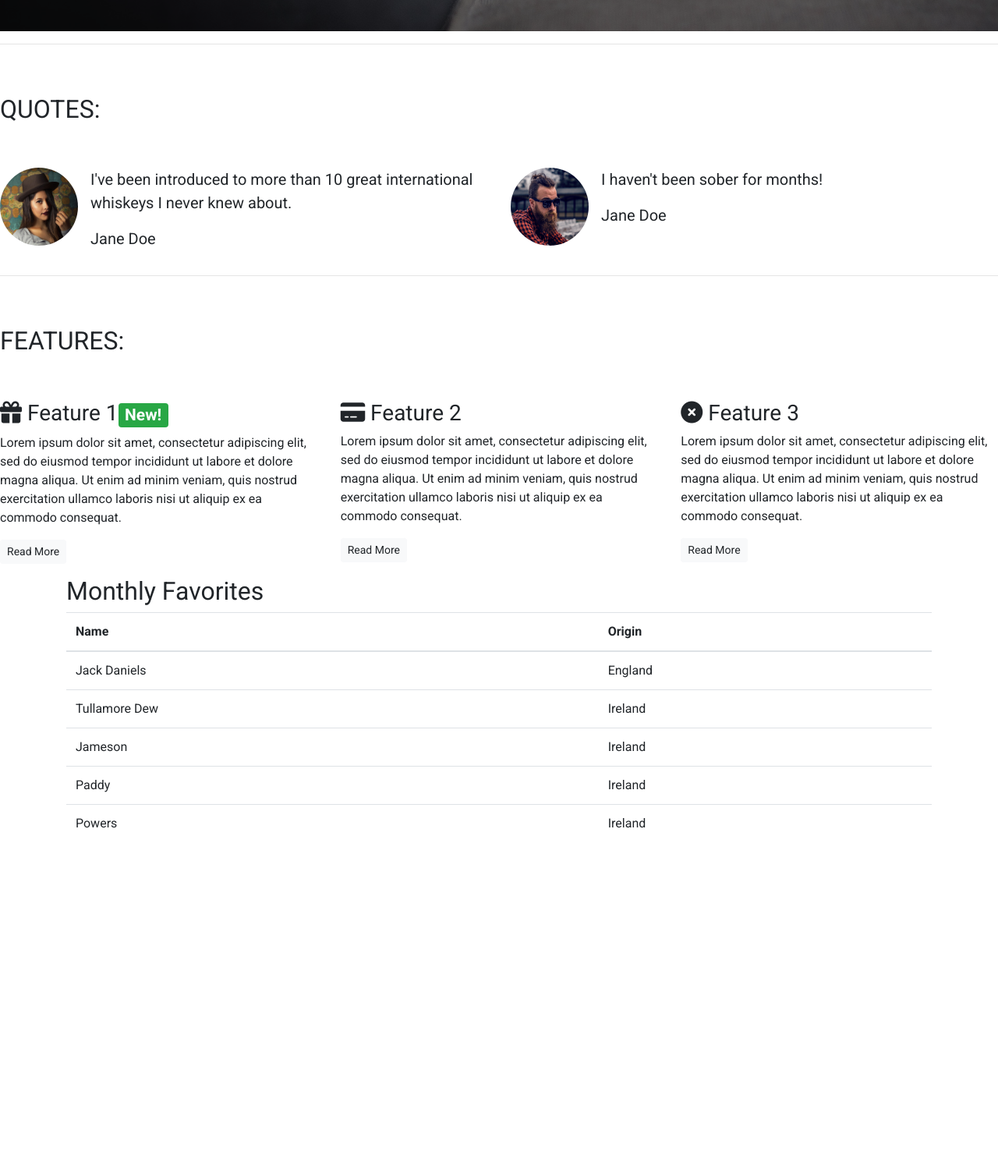
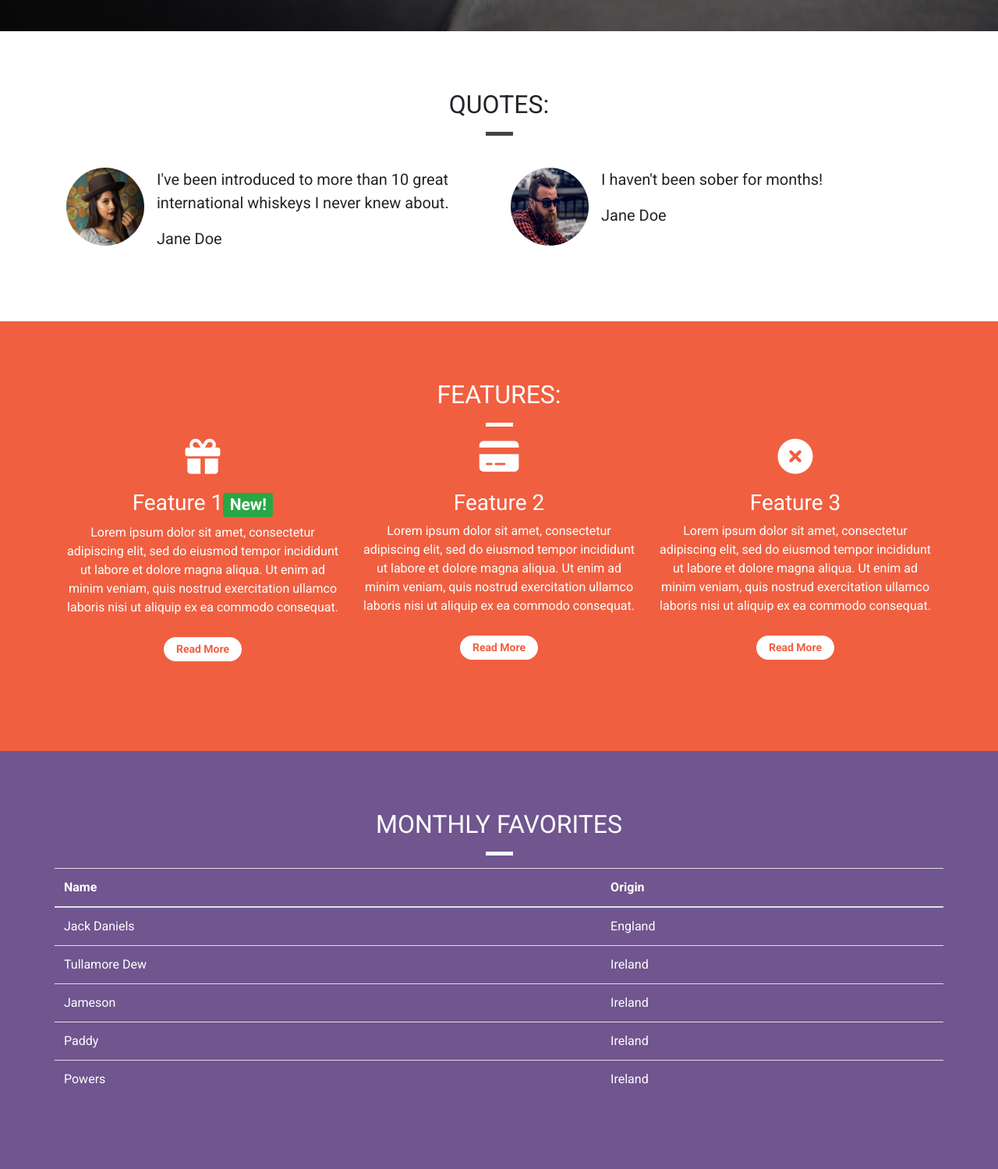
Before and after one commit to Taybe2/bootstrap4, a plain HTML site: page index.html in a window 1280 px wide. Shown: the part 760-2259 px from the top of the page at 78% size. Before the commit the page ends 1856 px from the top, so only its background shows below. Drawn offline with nearby package versions, Linux system fonts and the light colour scheme.

Commit message:
Style features and quotes.

```diff
--- a/css/styles.css
+++ b/css/styles.css
@@ -1,5 +1,17 @@
 body {
     font-family: 'Roboto', sans-serif;
+}
+
+.container-wrapper {}
+
+.container-wrapper--red {
+    background-color: #f05f40;
+    color: #fff;
+}
+
+.container-wrapper--purple {
+    background-color: #70558f;
+    color: #fff;
 }
 
 .alert-container {
@@ -42,18 +54,43 @@ body {
 
 .features-container {}
 
+.page-header {
+    margin-bottom: 0;
+    border-bottom: 0;
+    text-align: center;
+}
+
+.page-header h2 {
+    margin-top: 0;
+}
+
+.quotes .page-header {
+    margin-bottom: 25px;
+}
+
 /* Block Dividers */
 .block-divider {
     width: 75px;
     height: 5px;
     border: 0;
+    background-color: #444;
 }
 .block-divider--orange {
     background-color: #f05f40;
 }
 
+.block-divider--white {
+    background-color: #fff;
+}
+
 .block-divider--short {
     width: 35px;
+}
+
+/* Content containers */
+.content-container {
+    padding-bottom: 75px;
+    padding-top: 75px;
 }
 
 /* Navbar */
@@ -126,3 +163,24 @@ body {
     border-color: #df4929;
     color: white;
 }
+
+.feature {
+    text-align: center;
+    margin-bottom: 40px;
+}
+
+.feature i {
+    margin-bottom: 20px;
+    font-size: 45px;
+    line-height: 45px;
+}
+
+.feature .btn {
+    background-color: white;
+    border-color: white;
+    border-radius: 15px;
+    min-width: 100px;
+    font-weight: bold;
+    margin-top: 10px;
+    color: #f05f40;
+}
--- a/index.html
+++ b/index.html
@@ -83,13 +83,15 @@
         </div>
     </div>
     <!-- /.callout -->
-    <hr>
+
     <!-- Quotes -->
-    <div class="quotes-container">
+    <div class="container-wrapper">
+        <div class="container quotes-container content-container">
             <section class="quotes">
                 <div class="row">
-                <div class="col-12 my-5">
+                    <div class="col-12 page-header">
                         <h2 class="text-uppercase">Quotes:</h2>
+                        <hr class="block-divider block-divider--short">
                     </div>
                 </div>
                 <div class="row">
@@ -122,34 +124,37 @@
                 </div>
             </section>
         </div>
+    </div>
     <!-- .quotes -->
-            <hr>
+
     <!-- Features -->
-    <div class="features-container">
+    <div class="container-wrapper container-wrapper--red">
+        <div class="container features-container content-container">
             <section class="features">
                 <div class="row">
-                <div class="col-12 my-5">
+                    <div class="col-12 page-header">
                         <h2 class="text-uppercase">Features:</h2>
+                        <hr class="block-divider block-divider--short block-divider--white">
                     </div>
                 </div>
                 <div class="row">
                     <div class="col-12 col-md-6 col-lg-4">
                         <div class="feature">
-                        <h3><i class="d-none d-sm-inline fa-solid fa-gift"></i> Feature 1<span class="badge badge-success">New!</span></h3>
+                            <h3><i class="d-none d-sm-block fa-solid fa-gift"></i> Feature 1<span class="badge badge-success">New!</span></h3>
                             <p>Lorem ipsum dolor sit amet, consectetur adipiscing elit, sed do eiusmod tempor incididunt ut labore et dolore magna aliqua. Ut enim ad minim veniam, quis nostrud exercitation ullamco laboris nisi ut aliquip ex ea commodo consequat.</p>
                             <button class="btn btn-sm btn-light">Read More</button>
                         </div>
                     </div>
                     <div class="col-12 col-md-6 col-lg-4">
                         <div class="feature">
-                        <h3><i class="d-none d-sm-inline fa-solid fa-credit-card"></i> Feature 2</h3>
+                            <h3><i class="d-none d-sm-block fa-solid fa-credit-card"></i> Feature 2</h3>
                             <p>Lorem ipsum dolor sit amet, consectetur adipiscing elit, sed do eiusmod tempor incididunt ut labore et dolore magna aliqua. Ut enim ad minim veniam, quis nostrud exercitation ullamco laboris nisi ut aliquip ex ea commodo consequat.</p>
                             <button class="btn btn-sm btn-light">Read More</button>
                         </div>
                     </div>
                     <div class="col-12 d-md-none d-lg-block col-lg-4">
                         <div class="feature">
-                        <h3><i class="d-none d-sm-inline fa-solid fa-circle-xmark"></i> Feature 3</h3>
+                            <h3><i class="d-none d-sm-block fa-solid fa-circle-xmark"></i> Feature 3</h3>
                             <p>Lorem ipsum dolor sit amet, consectetur adipiscing elit, sed do eiusmod tempor incididunt ut labore et dolore magna aliqua. Ut enim ad minim veniam, quis nostrud exercitation ullamco laboris nisi ut aliquip ex ea commodo consequat.</p>
                             <button class="btn btn-sm btn-light">Read More</button>
                         </div>
@@ -157,12 +162,20 @@
                 </div>
             </section>
         </div>
+    </div>
     <!-- /.features -->
 
     <!-- Monthly Favorites -->
-    <div class="container mt-3">
+    <div class="container-wrapper container-wrapper--purple">
+        <div class="container content-container">
             <section class="monthly-favorites">
-            <h2>Monthly Favorites</h2>
+                <div class="row">
+                    <div class="col-12 page-header">
+                        <h2 class="text-uppercase">MONTHLY FAVORITES</h2>
+                        <hr class="block-divider block-divider--short block-divider--white">
+                    </div>
+                </div>
+                <div class="row">
                     <table class="table">
                         <thead>
                             <tr>
@@ -193,7 +206,9 @@
                             </tr>
                         </tbody>
                     </table>
+                </div>
             </section>
+        </div>
     </div>
     <!-- .monthly-favorites -->
 
```
Lines whose indentation alone changed are shown as unchanged.
